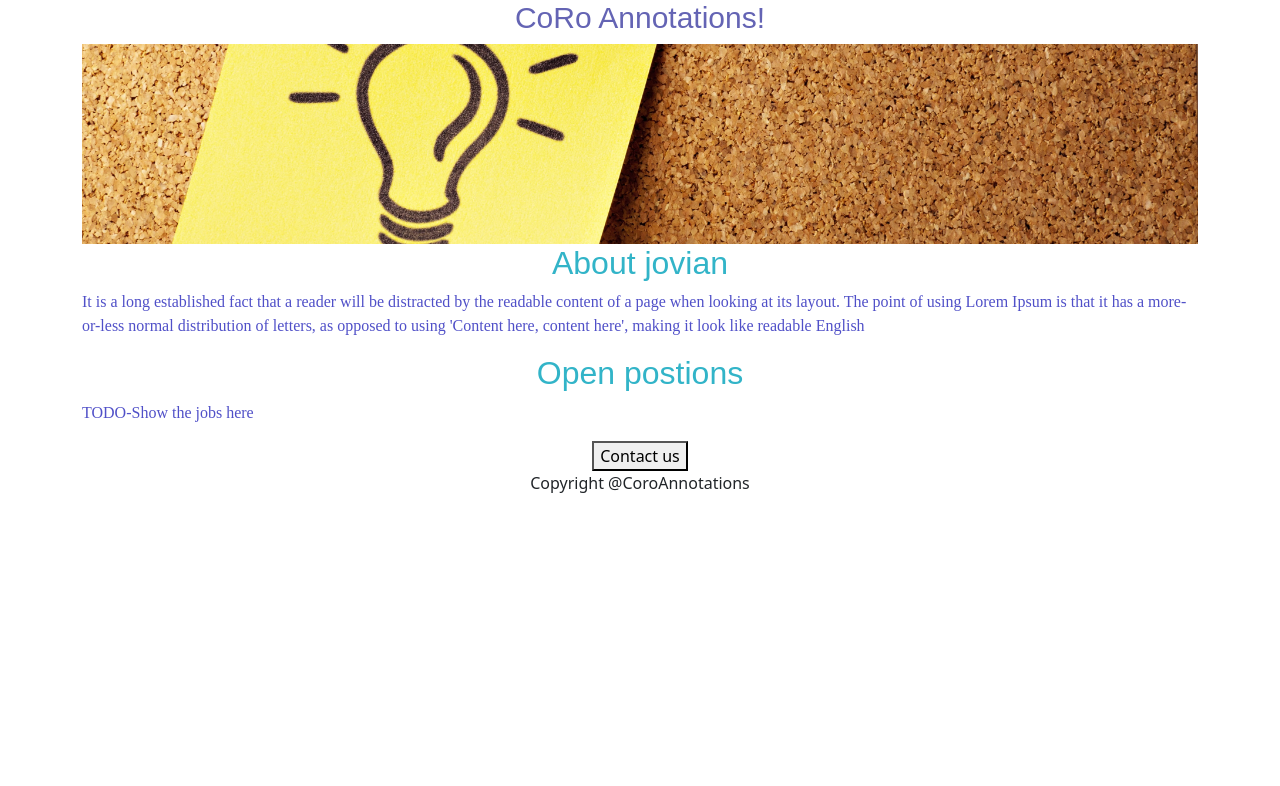
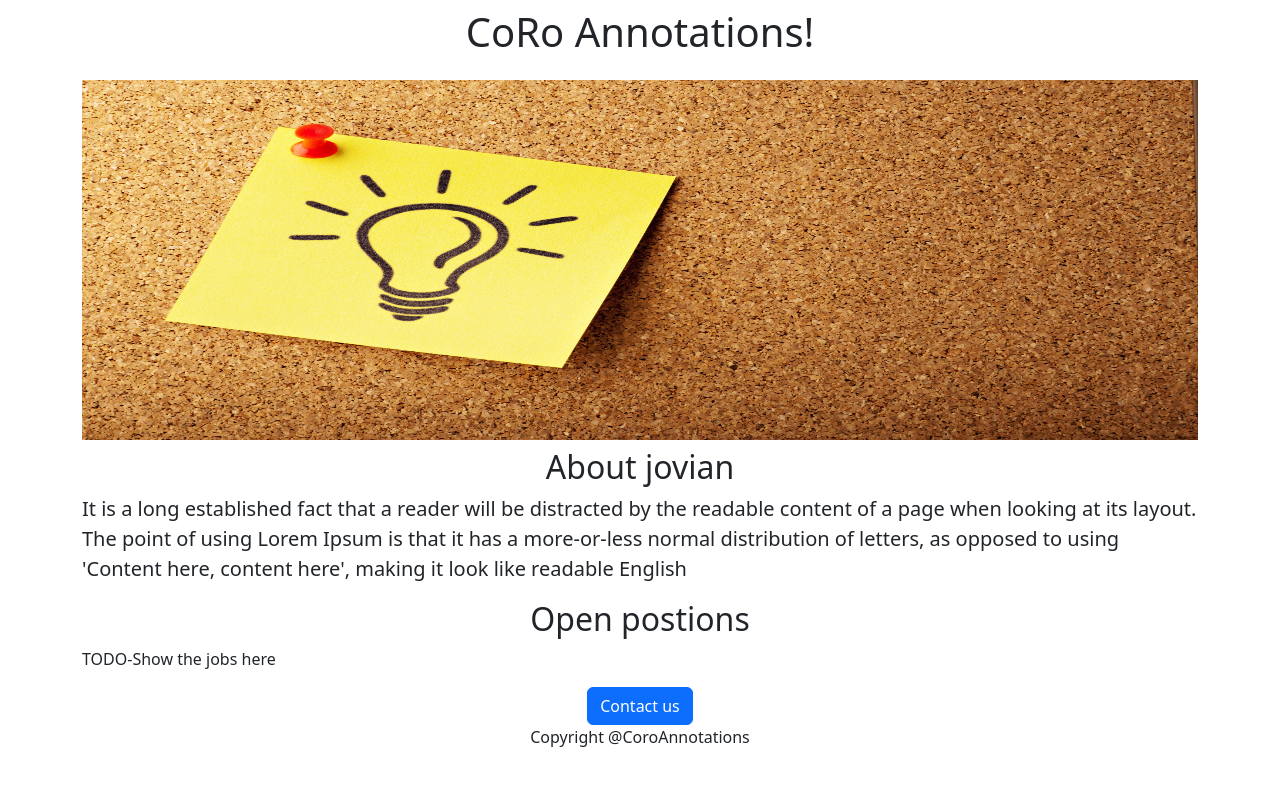
Before and after one commit to arunraj0007/careers-website, a Flask app: page / in a window 1280 px wide. Shown: the top 786 px of the page. Run offline with Flask 2, Linux system fonts and the light colour scheme.

Commit message:
bootstrap-customization

```diff
--- a/templates/home.html
+++ b/templates/home.html
@@ -4,47 +4,24 @@
     <meta charset="utf-8">
     <meta name="viewport" content="width=device-width, initial-scale=1">
     <link href="https://cdn.jsdelivr.net/npm/bootstrap@5.3.0-alpha1/dist/css/bootstrap.min.css" rel="stylesheet" integrity="sha384-GLhlTQ8iRABdZLl6O3oVMWSktQOp6b7In1Zl3/Jr59b6EGGoI1aFkw7cmDA6j6gD" crossorigin="anonymous">
-    <title>Careers</title>
     <style>
-      h1 {
-        font-size: 30px;
-        font-family: Arial;
-        font-weight: normal;
-        color: rgb(100,100,180);
-        text-align: center;
-      }
-      #banner{
-        width: 100%;
-        height: 200px;
-        object-fit: cover;
-      }
-      h2{
-        font-family: sans-serif;
-        font-size: 32px;
-        color: rgb(50, 180, 200);
-        text-align: center;
-        font-weight: normal;
-      }
-      .bodytext{
-        font-family: serif;
-        color: rgb(80,80,200);
-      }
-      #container{
-        max-width: 720px;
-        margin: 0 auto 0 auto;
+      #banner {
+        height:360px;
+        width:100%
       }
     </style>
+    <title>Careers</title>
   </head>
   <body>
-    <div class ="container">
-      <h1>CoRo Annotations!</h1>
-      <img id = "banner" src="https://careers-website-1.arunraj0007.repl.co/static/image_1.jpg">
-      <h2>About jovian</h2>
-      <p class="bodytext">It is a long established fact that a reader will be distracted by the readable content of a page when looking at its layout. The point of using Lorem Ipsum is that it has a more-or-less normal distribution of letters, as opposed to using 'Content here, content here', making it look like readable English</p>
-      <h2>Open postions</h2>
-      <p class="bodytext">TODO-Show the jobs here</p>
-      <div style="text-align:center;">
-      <button>Contact us</button>
+    <div class="container">
+      <h1 class="text-center mt-2 mb-4">CoRo Annotations!</h1>
+      <img class="img-fluid" id = "banner" src="https://careers-website-1.arunraj0007.repl.co/static/image_1.jpg">
+      <h2 class="text-center mt-2">About jovian</h2>
+      <p class="lead">It is a long established fact that a reader will be distracted by the readable content of a page when looking at its layout. The point of using Lorem Ipsum is that it has a more-or-less normal distribution of letters, as opposed to using 'Content here, content here', making it look like readable English</p>
+      <h2 class="text-center">Open postions</h2>
+      <p>TODO-Show the jobs here</p>
+      <div class="text-center">
+      <button class="btn btn-primary">Contact us</button>
         <p>Copyright @CoroAnnotations</p>
       </div>
     </div>
```
